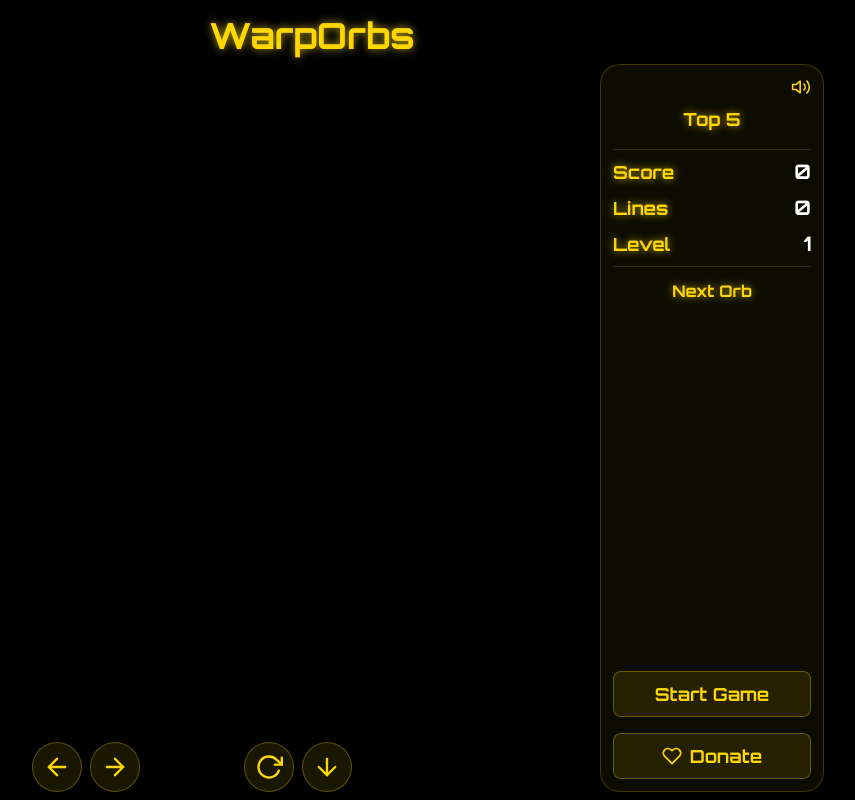
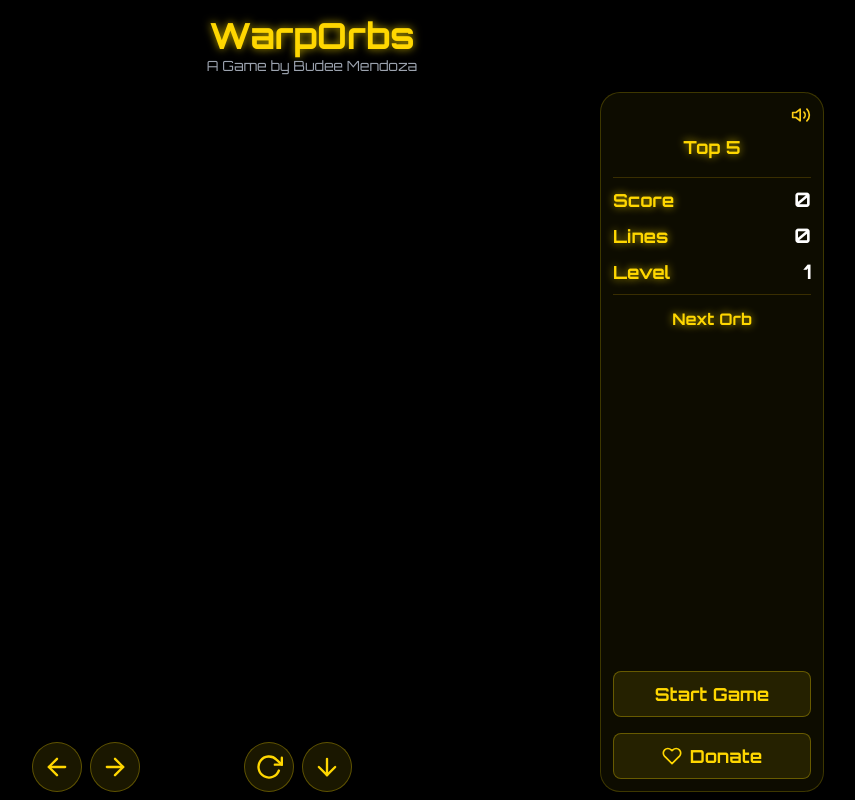
Before and after one commit to budeemendoza/WarpOrbs-Game, a plain HTML site: page index.html in a window 1280 px wide. Shown: the whole page, without its empty margins (328-1183 px from the left). Drawn offline with nearby package versions, Linux system fonts and the light colour scheme.

Commit message:
Update index.html
Added name credits

```diff
--- a/index.html
+++ b/index.html
@@ -107,6 +107,7 @@
 
     <div class="w-full h-full max-w-5xl mx-auto flex flex-col items-center">
         <h1 class="text-3xl md:text-4xl font-bold text-center my-2 text-yellow-glow flex-shrink-0">WarpOrbs</h1>
+        <p class="text-center text-sm text-gray-400 -mt-2 mb-4">A Game by Budee Mendoza</p>
 
         <div class="flex flex-row justify-center items-stretch gap-4 w-full flex-grow min-h-0">
 
```
